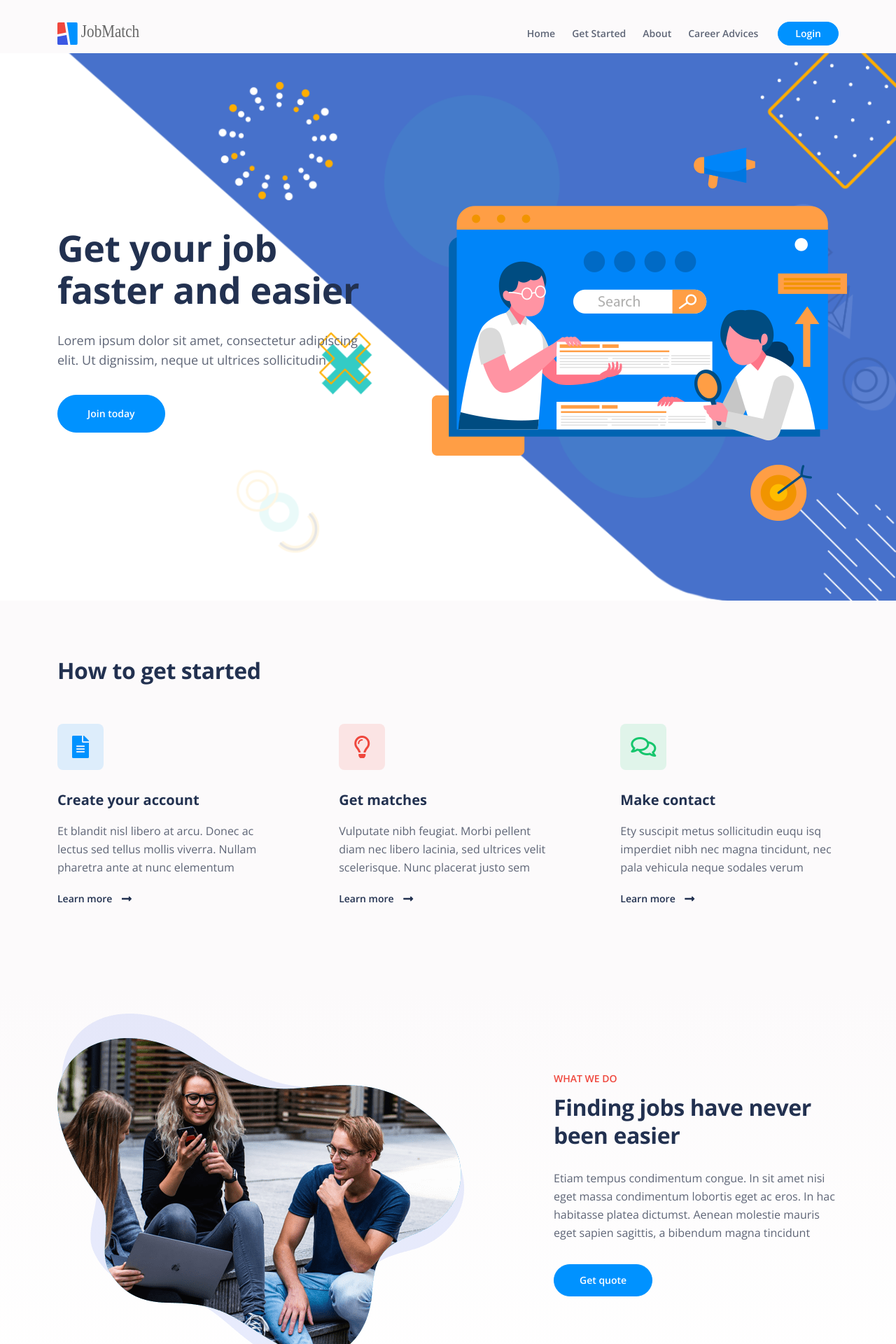
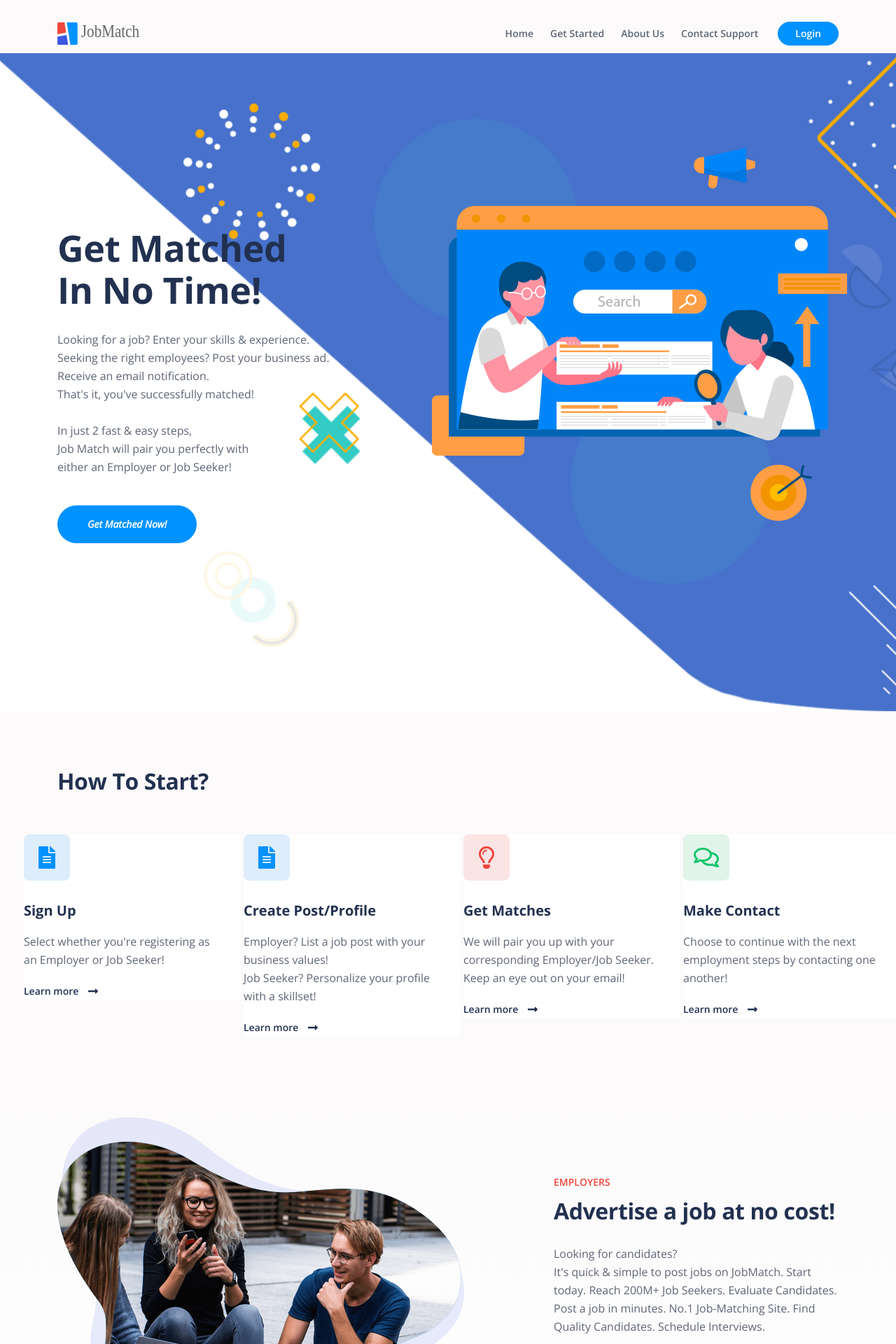
Before and after one commit to peter2707/PP1Group02MatchMaking, a PHP site: page / in a window 1280 px wide. Shown: the top 1920 px of the page at 70% size. Run offline with PHP 8.4, Linux system fonts and the light colour scheme.

Commit message:
Added text content to home page

```diff
--- a/css/styles.css
+++ b/css/styles.css
@@ -541,7 +541,7 @@ a:hover {
 .cards-1 .card {
     margin-bottom: 5rem;
     border: none;
-    background-color: transparent;
+    margin-left: 10px;
 }
 
 .cards-1 .card-icon {
@@ -580,6 +580,7 @@ a:hover {
 
 .cards-1 .card-body {
     padding: 0;
+    padding-right: 30px;
 }
 
 .cards-1 .card-title {
--- a/footer.php
+++ b/footer.php
@@ -6,7 +6,7 @@
         <div class="container">
             <div class="row">
                 <div class="col-lg-12">
-                    <h4 style="color: white;">Check out our latest news about career by following us on social media</h4>
+                    <h4 style="color: white;">Check out our latest news & updates by following us on social media!</h4>
                     <div class="social-container">
                         <span class="fa-stack">
                             <a href="https://www.facebook.com">
@@ -60,8 +60,8 @@
                     </ul>
                 </div>
                 <!-- end of col -->
-                <div class="col-lg-3 col-md-12 col-sm-12">
-                    <p class="p-small statement" style="color: white;">&copy; Copyright 2021 JobMatch</a></p>
+                <div class="col-lg-3 col-md-12 col-md-12">
+                    <p class="p-small statement" style="color: white;">&copy; Copyright 2021 PP1Group02JobMatch</a></p>
                 </div>
                 <!-- end of col -->
 
--- a/index.php
+++ b/index.php
@@ -54,9 +54,9 @@
             <div class="row">
                 <div class="col-lg-6 col-xl-5">
                     <div class="text-container">
-                        <h1 class="h1-large">Get your job faster and easier</h1>
-                        <p class="p-large">Lorem ipsum dolor sit amet, consectetur adipiscing elit. Ut dignissim, neque ut ultrices sollicitudin</p>
-                        <a class="btn-solid-lg" href="signup.php">Join today</a>
+                        <h1 class="h1-large">Get Matched</br>In No Time!</h1>
+                        <p>Looking for a job? Enter your skills & experience.</br>Seeking the right employees? Post your business ad.</br>Receive an email notification.</br>That's it, you've successfully matched!</br></br>In just 2 fast & easy steps,</br>Job Match will pair you perfectly with</br>either an Employer or Job Seeker!</p></br>
+                        <a class="btn-solid-lg" href="signup.php"><i>Get Matched Now!</i></a>
                     </div>
                     <!-- end of text-container -->
                 </div>
@@ -78,62 +78,87 @@
 
     <!-- Services -->
     <div id="getstarted" class="cards-1 bg-gray">
-        <div class="container">
+    <div class="container">
             <div class="row">
                 <div class="col-lg-12">
-                    <h2>How to get started</h2>
+                    <h2>How To Start?</h2>
                 </div>
                 <!-- end of col -->
+            </div>
             </div>
             <!-- end of row -->
             <div class="row">
                 <div class="col-lg-12">
 
                     <!-- Card -->
+                    <div class="container-fluid">
+                    <div class="row">
+                    <div class="col-sm-3">
                     <div class="card">
                         <div class="card-icon">
                             <span class="fas fa-file-alt"></span>
                         </div>
                         <div class="card-body">
-                            <h5 class="card-title">Create your account</h5>
-                            <p>Et blandit nisl libero at arcu. Donec ac lectus sed tellus mollis viverra. Nullam pharetra ante at nunc elementum</p>
+                            <h5 class="card-title">Sign Up</h5>
+                            <p>Select whether you're registering as an Employer or Job Seeker!</p>
                             <a class="read-more no-line" href="article.html">Learn more <span class="fas fa-long-arrow-alt-right"></span></a>
                         </div>
+                    </div>
                     </div>
                     <!-- end of card -->
 
                     <!-- Card -->
+                    <div class="col-sm-3">
+                    <div class="card">
+                        <div class="card-icon">
+                            <span class="fas fa-file-alt"></span>
+                        </div>
+                        <div class="card-body">
+                            <h5 class="card-title">Create Post/Profile</h5>
+                            <p>Employer? List a job post with your business values!</br>Job Seeker? Personalize your profile with a skillset!</p>
+
+                            <a class="read-more no-line" href="article.html">Learn more <span class="fas fa-long-arrow-alt-right"></span></a>
+                        </div>
+                    </div>
+                    </div>
+                    <!-- end of card -->
+
+                    <!-- Card -->
+                    <div class="col-sm-3">
                     <div class="card">
                         <div class="card-icon red">
                             <span class="far fa-lightbulb"></span>
                         </div>
                         <div class="card-body">
-                            <h5 class="card-title">Get matches</h5>
-                            <p>Vulputate nibh feugiat. Morbi pellent diam nec libero lacinia, sed ultrices velit scelerisque. Nunc placerat justo sem</p>
+                            <h5 class="card-title">Get Matches</h5>
+                            <p>We will pair you up with your corresponding Employer/Job Seeker.</br>Keep an eye out on your email!</p>
                             <a class="read-more no-line" href="article.html">Learn more <span class="fas fa-long-arrow-alt-right"></span></a>
                         </div>
+                    </div>
                     </div>
                     <!-- end of card -->
 
                     <!-- Card -->
+                    <div class="col-sm-3">
                     <div class="card">
                         <div class="card-icon green">
                             <span class="far fa-comments"></span>
                         </div>
                         <div class="card-body">
-                            <h5 class="card-title">Make contact</h5>
-                            <p>Ety suscipit metus sollicitudin euqu isq imperdiet nibh nec magna tincidunt, nec pala vehicula neque sodales verum</p>
+                            <h5 class="card-title">Make Contact</h5>
+                            <p>Choose to continue with the next employment steps by contacting one another!</p>
                             <a class="read-more no-line" href="article.html">Learn more <span class="fas fa-long-arrow-alt-right"></span></a>
                         </div>
                     </div>
+                    </div>
+                     <!-- end of row -->
+                    </div>
                     <!-- end of card -->
-
                 </div>
                 <!-- end of col -->
             </div>
             <!-- end of row -->
-        </div>
-        <!-- end of container -->
+
     </div>
     <!-- end of cards-1 -->
     <!-- end of services -->
@@ -152,16 +177,17 @@
                 <!-- end of col -->
                 <div class="col-lg-6 col-xl-5">
                     <div class="text-container">
-                        <div class="section-title">WHAT WE DO</div>
-                        <h2>Finding jobs have never been easier</h2>
-                        <p>Etiam tempus condimentum congue. In sit amet nisi eget massa condimentum lobortis eget ac eros. In hac habitasse platea dictumst. Aenean molestie mauris eget sapien sagittis, a bibendum magna tincidunt</p>
-                        <a class="btn-solid-reg" href="#contact">Get quote</a>
+                        <div class="section-title">EMPLOYERS</div>
+                        <h2>Advertise a job at no cost!</h2>
+                        <p>Looking for candidates?</br>It's quick & simple to post jobs on JobMatch. Start today. Reach 200M+ Job Seekers. Evaluate Candidates. Post a job in minutes. No.1 Job-Matching Site. Find Quality Candidates. Schedule Interviews.</p>
+                        <a class="btn-solid-reg" href="#contact">Find Candidates</a>
                     </div>
                     <!-- end of text-container -->
                 </div>
                 <!-- end of col -->
             </div>
             <!-- end of row -->
+        </div>
         </div>
         <!-- end of container -->
     </div>
@@ -175,10 +201,10 @@
             <div class="row">
                 <div class="col-lg-6 col-xl-5">
                     <div class="text-container">
-                        <div class="section-title">ABOUT US</div>
-                        <h2>We ensure that you do not need to worry about getting turned down</h2>
-                        <p>Etiam tempus condimentum congue. In sit amet nisi eget massa condimentum lobortis eget ac eros. In hac habitasse platea dictumst. Aenean molestie mauris eget sapien sagittis, a bibendum magna tincidunt</p>
-                        <a class="btn-outline-reg" href="article.html">Details</a>
+                        <div class="section-title">JOB SEEKERS</div>
+                        <h2>Finding jobs have never been easier!</h2>
+                        <p>Looking for a job?</br>Customise your profile; add your skills, experience, qualifications, availability, career objective.</br>With thousands of jobs currently available and more being added everyday, JobMatch can help you find the right job.</p>
+                        <a class="btn-outline-reg" href="article.html">Find Jobs</a>
                     </div>
                     <!-- end of text-container -->
                 </div>
@@ -198,13 +224,43 @@
     <!-- end of basic-2 -->
     <!-- end of details 2 -->
 
+     <!-- Details 3 -->
+     <div id="details" class="basic-2">
+        <div class="container">
+            <div class="row">
+                <div class="col-lg-6 col-xl-7">
+                    <div class="image-container">
+                        <img class="img-fluid" src="images/details-3.png" alt="alternative">
+                    </div>
+                    <!-- end of image-container -->
+                </div>
+                <!-- end of col -->
+                <div class="col-lg-6 col-xl-5">
+                    <div class="text-container">
+                        <div class="section-title">ABOUT US</div>
+                        <h2>Whatever you're looking for, you can find it on JobMatch!</h2>
+                        <p>JobMatch is the latest product developed by students from RMIT University studying the course COSC2408 Programming Project 1. </br>Known as Group 2, we're helping people to get back to work & employers find the right staff. </br>Find jobs & career related information or recruit the ideal candidate!</p>
+                        <a class="btn-solid-reg" href="#contact">Details</a>
+                    </div>
+                    <!-- end of text-container -->
+                </div>
+                <!-- end of col -->
+            </div>
+            <!-- end of row -->
+        </div>
+        </div>
+        <!-- end of container -->
+    </div>
+    <!-- end of basic-1 -->
+    <!-- end of details 3 -->
+
 
     <!-- Testimonials -->
     <div class="cards-2 bg-gray">
         <div class="container">
             <div class="row">
                 <div class="col-lg-12">
-                    <h2 class="h2-heading">Customer satisfactions</h2>
+                    <h2 class="h2-heading">Customer Satisfactions</h2>
                 </div>
                 <!-- end of col -->
             </div>
@@ -216,7 +272,7 @@
                     <div class="card">
                         <img class="quotes" src="images/quotes.svg" alt="alternative">
                         <div class="card-body">
-                            <p class="testimonial-text">Suspendisse vitae enim arcu. Aliqu convallis risus a felis blandit, at mollis nisi bibendum aliquam noto ricos</p>
+                            <p class="testimonial-text">It fits our needs perfectly. I couldn't have asked for more than this. You guys rock!</p>
                             <div class="testimonial-author">Roe Smith</div>
                             <div class="occupation">General Manager, Presentop</div>
                         </div>
@@ -228,7 +284,7 @@
                     <div class="card">
                         <img class="quotes" src="images/quotes.svg" alt="alternative">
                         <div class="card-body">
-                            <p class="testimonial-text">Suspendisse vitae enim arcu. Aliqu convallis risus a felis blandit, at mollis nisi bibendum aliquam noto ricos</p>
+                            <p class="testimonial-text">It really saves me time and effort. JobMatch is exactly what our business has been lacking.</p>
                             <div class="testimonial-author">Sam Bloom</div>
                             <div class="occupation">General Manager, Presentop</div>
                         </div>
@@ -240,7 +296,7 @@
                     <div class="card">
                         <img class="quotes" src="images/quotes.svg" alt="alternative">
                         <div class="card-body">
-                            <p class="testimonial-text">Suspendisse vitae enim arcu. Aliqu convallis risus a felis blandit, at mollis nisi bibendum aliquam noto ricos</p>
+                            <p class="testimonial-text">Best. Product. Ever! It's really wonderful.</p>
                             <div class="testimonial-author">Bill McKenzie</div>
                             <div class="occupation">General Manager, Presentop</div>
                         </div>
@@ -252,7 +308,7 @@
                     <div class="card">
                         <img class="quotes" src="images/quotes.svg" alt="alternative">
                         <div class="card-body">
-                            <p class="testimonial-text">Suspendisse vitae enim arcu. Aliqu convallis risus a felis blandit, at mollis nisi bibendum aliquam noto ricos</p>
+                            <p class="testimonial-text">Your company is truly upstanding and is behind its product 100%. JobMatch should be nominated for service of the year. I'm good to go.</p>
                             <div class="testimonial-author">Vanya Dropper</div>
                             <div class="occupation">General Manager, Presentop</div>
                         </div>
@@ -264,7 +320,7 @@
                     <div class="card">
                         <img class="quotes" src="images/quotes.svg" alt="alternative">
                         <div class="card-body">
-                            <p class="testimonial-text">Suspendisse vitae enim arcu. Aliqu convallis risus a felis blandit, at mollis nisi bibendum aliquam noto ricos</p>
+                            <p class="testimonial-text">Wow what great service, I love it!</p>
                             <div class="testimonial-author">Lefty Brown</div>
                             <div class="occupation">General Manager, Presentop</div>
                         </div>
@@ -276,7 +332,7 @@
                     <div class="card">
                         <img class="quotes" src="images/quotes.svg" alt="alternative">
                         <div class="card-body">
-                            <p class="testimonial-text">Suspendisse vitae enim arcu. Aliqu convallis risus a felis blandit, at mollis nisi bibendum aliquam noto ricos</p>
+                            <p class="testimonial-text">Job Match has got everything I need. Thank you so much for your help.</p>
                             <div class="testimonial-author">Susane Blake</div>
                             <div class="occupation">General Manager, Presentop</div>
                         </div>
@@ -300,7 +356,7 @@
         <div class="container">
             <div class="row">
                 <div class="col-lg-12">
-                    <h4>Trusted by over <span class="blue">5000</span> customers worldwide</h4>
+                    <h4>Trusted by over <span class="blue">5000</span> customers worldwide!</h4>
                     <hr class="section-divider">
 
                     <!-- Image Slider -->
@@ -350,9 +406,9 @@
             <div class="row">
                 <div class="col-lg-12">
                     <div class="text-container">
-                        <h2>Find the right job for you</h2>
-                        <p class="p-large">Eu convallis arcu ultrices in. Mauris ornare libero et pharetra hendrerit. Curabitur elementum lectus quis vioc tellus</p>
-                        <a class="btn-solid-lg" href="#contact">Get free quote</a>
+                        <h2>Find The Right Job For You</h2>
+                        <p class="p-large">We understand that the workplace may seem challenging.</br>So, let us help!</p>
+                        <a class="btn-solid-lg" href="#contact">Get Free Quote</a>
                     </div>
                     <!-- end of text-container -->
                 </div>
@@ -372,21 +428,21 @@
             <div class="row">
                 <div class="col-lg-6">
                     <div class="text-container">
-                        <div class="section-title">CAREER ADVICE</div>
-                        <h2>Get in touch for career advice</h2>
-                        <p>Aliquam et enim vel sem pulvinar suscipit sit amet quis lorem. Sed risus ipsum, egestas sed odio in, pulvinar euismod ipsum. Sed ut enim non nunc fermentum dictum et sit amet erat. Maecenas</p>
+                        <div class="section-title">Contact Support</div>
+                        <h2>Got a question? Just ask us!</h2>
+                        <p>Whether you require support or have an issue with your experience, let us know!</p>
                         <ul class="list-unstyled li-space-lg">
                             <li class="d-flex">
                                 <i class="fas fa-square"></i>
-                                <div class="flex-grow-1">Vel maximus nunc aliquam ut. Donec semper, magna a pulvinar</div>
+                                <div class="flex-grow-1">Step 1:</br>Fill in your contact details including your full name & email.</div>
                             </li>
                             <li class="d-flex">
                                 <i class="fas fa-square"></i>
-                                <div class="flex-grow-1">Suscipit sit amet quis lorem. Sed risus ipsum, egestas mare</div>
+                                <div class="flex-grow-1">Step 2:</br>Enter a title for your message & type away!</div>
                             </li>
                             <li class="d-flex">
                                 <i class="fas fa-square"></i>
-                                <div class="flex-grow-1">Sem pulvinar suscipit sit amet quis lorem. Sed risus</div>
+                                <div class="flex-grow-1">Step 3:</br>Press 'Send Enquiry' & we'll make sure to get back to you within 1-3 business days.</div>
                             </li>
                         </ul>
                     </div>
@@ -398,19 +454,19 @@
                     <!-- Contact Form -->
                     <form>
                         <div class="form-group">
-                            <input type="text" class="form-control-input" placeholder="Name" required>
+                            <input type="text" class="form-control-input" placeholder="Full Name" required>
                         </div>
                         <div class="form-group">
                             <input type="email" class="form-control-input" placeholder="Email" required>
                         </div>
                         <div class="form-group">
-                            <input type="text" class="form-control-input" placeholder="Industry" required>
+                            <input type="text" class="form-control-input" placeholder="Topic" required>
                         </div>
                         <div class="form-group">
-                            <input type="text" class="form-control-input" placeholder="Your product" required>
+                            <input type="text" class="form-control-input" placeholder="Your Message" required>
                         </div>
                         <div class="form-group">
-                            <button type="submit" class="form-control-submit-button">Submit</button>
+                            <button type="submit" class="form-control-submit-button">Send Enquiry</button>
                         </div>
                     </form>
                     <!-- end of contact form -->
--- a/navbar.php
+++ b/navbar.php
@@ -25,10 +25,10 @@ if ($validSession) {
                             <a class="nav-link" href="index.php#getstarted">Get Started</a>
                         </li>
                         <li class="nav-item">
-                            <a class="nav-link" href="index.php#details">About</a>
+                            <a class="nav-link" href="index.php#details">About Us</a>
                         </li>
                         <li class="nav-item">
-                            <a class="nav-link" href="index.php#contact">Career Advices</a>
+                            <a class="nav-link" href="index.php#contact">Contact Support</a>
                         </li>
                         <li class="nav-item dropdown">
                             <a class="nav-link dropdown-toggle" href="#" id="dropdown01" data-bs-toggle="dropdown" aria-expanded="false">$username</a>
@@ -82,10 +82,10 @@ if ($validSession) {
                         <a class="nav-link" href="index.php#getstarted">Get Started</a>
                     </li>
                     <li class="nav-item">
-                        <a class="nav-link" href="index.php#details">About</a>
+                        <a class="nav-link" href="index.php#details">About Us</a>
                     </li>
                     <li class="nav-item">
-                        <a class="nav-link" href="index.php#contact">Career Advices</a>
+                        <a class="nav-link" href="index.php#contact">Contact Support</a>
                     </li>
                 </ul>
                 <span class="nav-item">
```
Also changed, not shown: includes/db_connection.inc.php (+8 -26 lines), login.php (+8 -8 lines), signup.php (+7 -7 lines), 10 other files.
